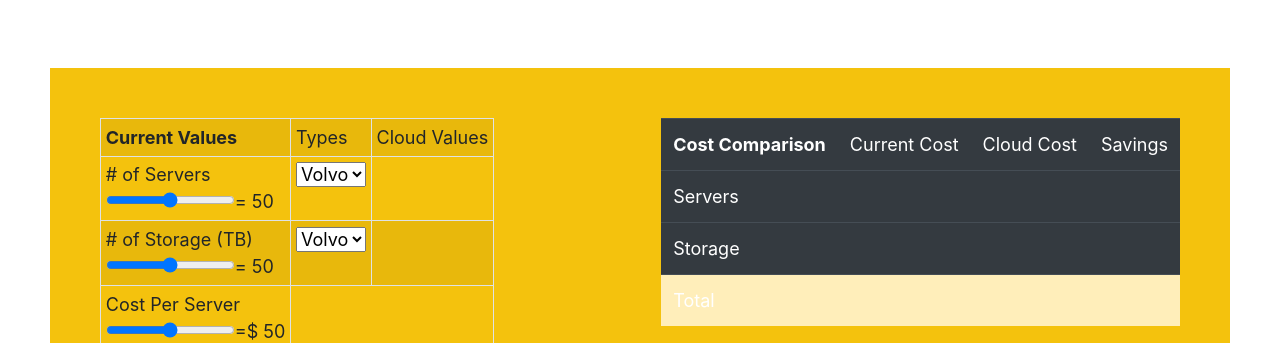
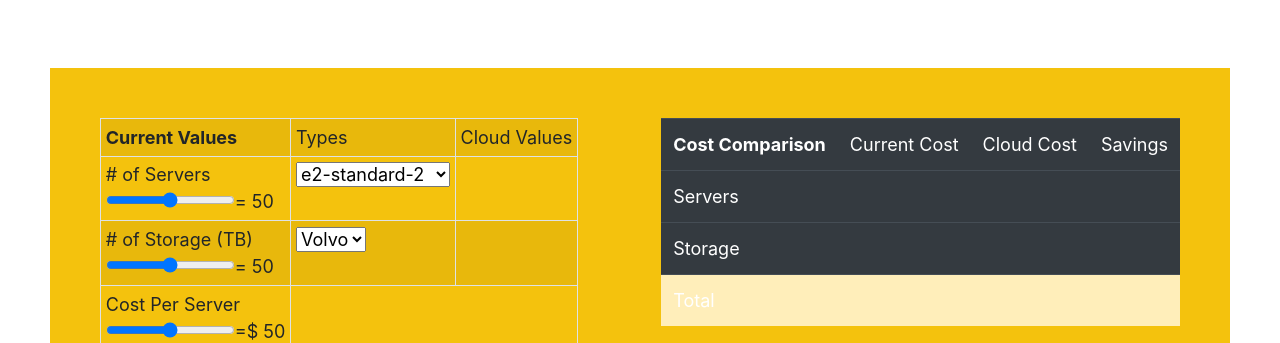
Before and after one commit to arafaram000/Calculater, a plain HTML site: page index.html in a window 1280 px wide. Shown: the part 457-800 px from the top of the page. Drawn offline with nearby package versions, Linux system fonts and the light colour scheme.

Commit message:
Update index.html

```diff
--- a/index.html
+++ b/index.html
@@ -30,10 +30,10 @@
                     <td># of Servers<br> <input type="range" id="custemerServers" name="a" value="50" oninput="fn1()">=
                     <output name="aa" for="custemerServers">50</output></td>
                     <td><select id="cars">
-                             <option value="volvo">Volvo</option>
-                             <option value="saab">Saab</option>
-                             <option value="opel">Opel</option>
-                             <option value="audi">Audi</option>
+                             <option value="e2-standard-2">e2-standard-2</option>
+                             <option value="e2-standard-4">e2-standard-4</option>
+                             <option value="e2-standard-8">e2-standard-8</option>
+                             <option value="e2-standard-16">e2-standard-16</option>
                              </select></td>
                     <td></td>
                 </tr>
```
